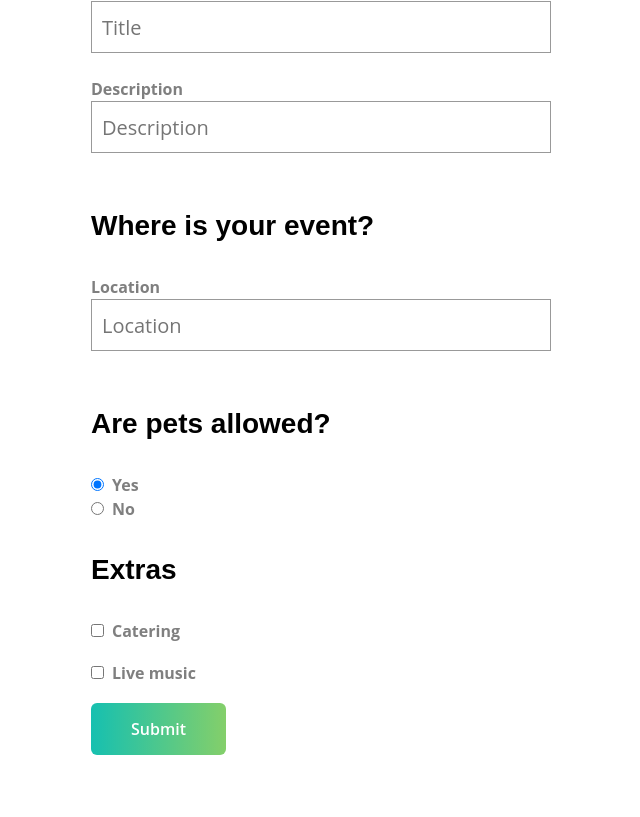
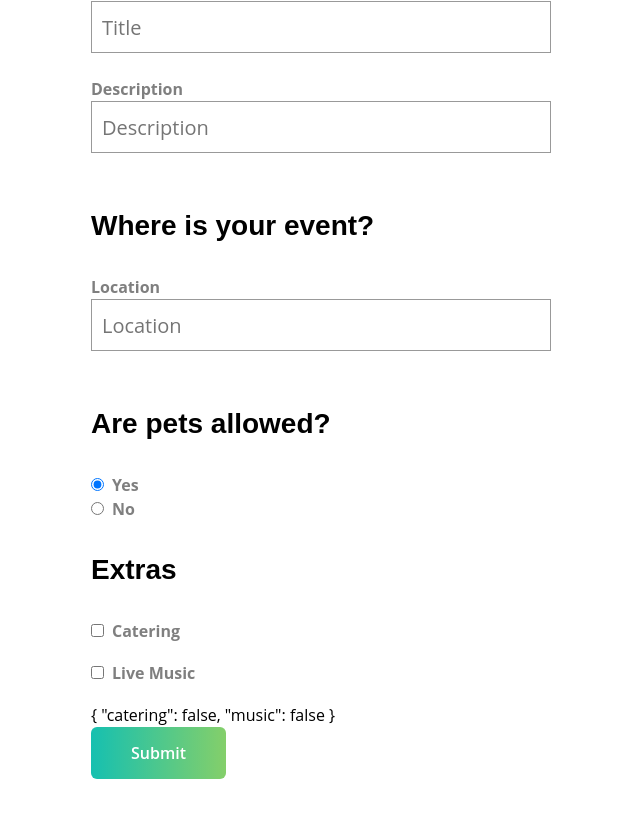
Before and after one commit to 973KarlJoy/vue-form, a Vue app: page / in a window 1280 px wide. Shown: the part 363-1180 px from the top of the page, without its empty margins (339-979 px from the left). Before the commit the page ends 1158 px from the top, so only its background shows below. Built offline with nearby package versions, Linux system fonts and the light colour scheme.

Commit message:
v-modeling checkboxes

```diff
--- a/package.json
+++ b/package.json
@@ -9,6 +9,7 @@
   },
   "dependencies": {
     "core-js": "^3.8.3",
+    "lodash": "^4.17.21",
     "vue": "^3.2.13"
   },
   "devDependencies": {
--- a/src/components/BaseCheckBox.vue
+++ b/src/components/BaseCheckBox.vue
@@ -1,8 +1,23 @@
 <template>
     <input
     type="checkbox"
-    :value ="modelValue"
-
-
-    >
+    :checked ="modelValue"
+    @change="$emit('update:modelValue', $event.target.checked)"
+    class ="field"
+    />
+    <label >{{label}}</label>
 </template>
+<script>
+    export default {
+        props :{
+            modelValue : {
+                type : Boolean,
+                default : false
+            },
+            label : {
+                type :String ,
+                default : ""
+            }
+        }
+    }
+</script>
--- a/src/main.js
+++ b/src/main.js
@@ -1,4 +1,23 @@
 import { createApp } from 'vue'
 import App from './App.vue'
+import upperFirst from 'lodash/upperFirst'
+import camelCase from 'lodash/camelCase'
 
+const requireComponent = require.context(
+  './components',
+  false,
+  /Base[A-Z]\w+\.(vue|js)$/
+)
+
+const app = createApp(App)
+
+requireComponent.keys().forEach(fileName => {
+  const componentConfig = requireComponent(fileName)
+
+  const componentName = upperFirst(
+    camelCase(fileName.replace(/^\.\/(.*)\.\w+$/, '$1'))
+  )
+
+  app.component(componentName, componentConfig.default || componentConfig)
+})
 createApp(App).mount('#app')
--- a/src/views/SimpleForm.vue
+++ b/src/views/SimpleForm.vue
@@ -51,22 +51,22 @@
 
       <h3>Extras</h3>
       <div>
-        <input
-          type="checkbox"
-          v-model="event.extras.catering"
-          class="field"
-        />
-        <label>Catering</label>
+        <BaseCheckbox
+        label ="Catering"
+        v-model ="event.extras.catering"
+      />
       </div>
 
       <div>
-        <input
-          type="checkbox"
-          v-model="event.extras.music"
-          class="field"
-        />
-        <label>Live music</label>
+        <BaseCheckbox
+        label ="Live Music"
+        v-model ="event.extras.music"
+      />
       </div>
+      <div>
+        {{event.extras}}
+      </div>
+
 
       <button class="button -fill-gradient" type="submit">Submit</button>
     </form>
@@ -74,10 +74,11 @@
 </template>
 
 <script>
+import BaseCheckbox from '@/components/BaseCheckbox.vue';
 import BaseInput from '@/components/BaseInput.vue';
 import BaseSelect from '@/components/BaseSelect.vue';
 export default {
-  components :{ BaseInput, BaseSelect },
+  components :{ BaseInput, BaseSelect, BaseCheckbox },
   data () {
 
     return {
```
Also changed, not shown: 1 other file (tests, documents, lock files or other folders).
